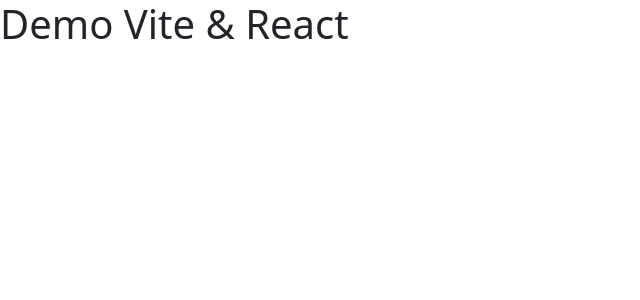
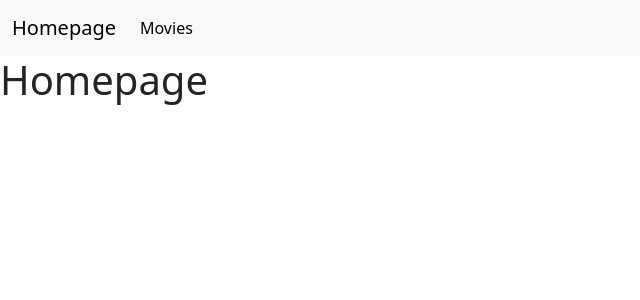
Before and after one commit to GozziManuel/webapp-react, a React (Vite) app: page / in a window 1280 px wide. Shown: the top 300 px of the page, without its empty margins (0-640 px from the left). Built offline with nearby package versions, Linux system fonts and the light colour scheme.

Commit message:
add: routes and pages

```diff
--- a/package.json
+++ b/package.json
@@ -13,7 +13,8 @@
     "axios": "^1.13.5",
     "bootstrap": "^5.3.8",
     "react": "^19.2.0",
-    "react-dom": "^19.2.0"
+    "react-dom": "^19.2.0",
+    "react-router": "^7.13.1"
   },
   "devDependencies": {
     "@eslint/js": "^9.39.1",
--- a/src/App.jsx
+++ b/src/App.jsx
@@ -1,3 +1,17 @@
+import { BrowserRouter, Route, Routes } from "react-router";
+import DefaultLayout from "./layout/defaultLayout";
+import Homepage from "./pages/Homepage";
+import Filmpage from "./pages/Filmpage";
+
 export default function App() {
-  return <h1>Demo Vite & React</h1>;
+  return (
+    <BrowserRouter>
+      <Routes>
+        <Route element={<DefaultLayout />}>
+          <Route index element={<Homepage />} />
+          <Route element={<Filmpage />} />
+        </Route>
+      </Routes>
+    </BrowserRouter>
+  );
 }
--- /dev/null
+++ b/src/layout/defaultLayout.jsx
@@ -0,0 +1,42 @@
+import { NavLink, Outlet } from "react-router";
+
+export default function DefaultLayout() {
+  return (
+    <>
+      <nav className="navbar navbar-expand-lg bg-body-tertiary">
+        <div className="container-fluid">
+          <NavLink className="navbar-brand" to={"/"}>
+            Homepage
+          </NavLink>
+          <button
+            className="navbar-toggler"
+            type="button"
+            data-bs-toggle="collapse"
+            data-bs-target="#navbarNav"
+            aria-controls="navbarNav"
+            aria-expanded="false"
+            aria-label="Toggle navigation"
+          >
+            <span className="navbar-toggler-icon"></span>
+          </button>
+          <div className="collapse navbar-collapse" id="navbarNav">
+            <ul className="navbar-nav">
+              <li className="nav-item">
+                <NavLink
+                  className="nav-link active"
+                  aria-current="page"
+                  to={"/Filmpage"}
+                >
+                  Movies
+                </NavLink>
+              </li>
+            </ul>
+          </div>
+        </div>
+      </nav>
+      <main>
+        <Outlet />
+      </main>
+    </>
+  );
+}
--- /dev/null
+++ b/src/pages/Filmpage.jsx
@@ -0,0 +1,7 @@
+export default function Filmpage() {
+  return (
+    <>
+      <h1>Filmpage</h1>
+    </>
+  );
+}
--- /dev/null
+++ b/src/pages/Homepage.jsx
@@ -0,0 +1,7 @@
+export default function Homepage() {
+  return (
+    <>
+      <h1>Homepage</h1>
+    </>
+  );
+}
```
Also changed, not shown: 2 other files (tests, documents, lock files or other folders).
